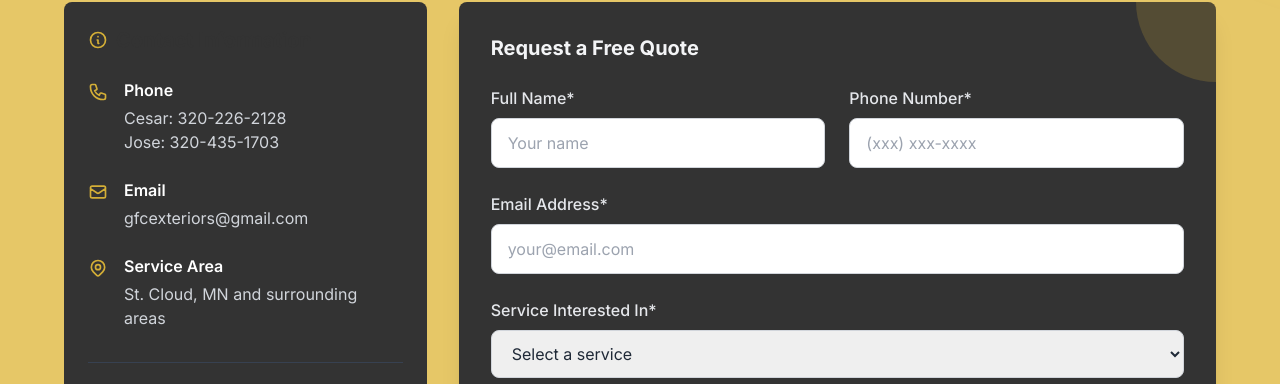
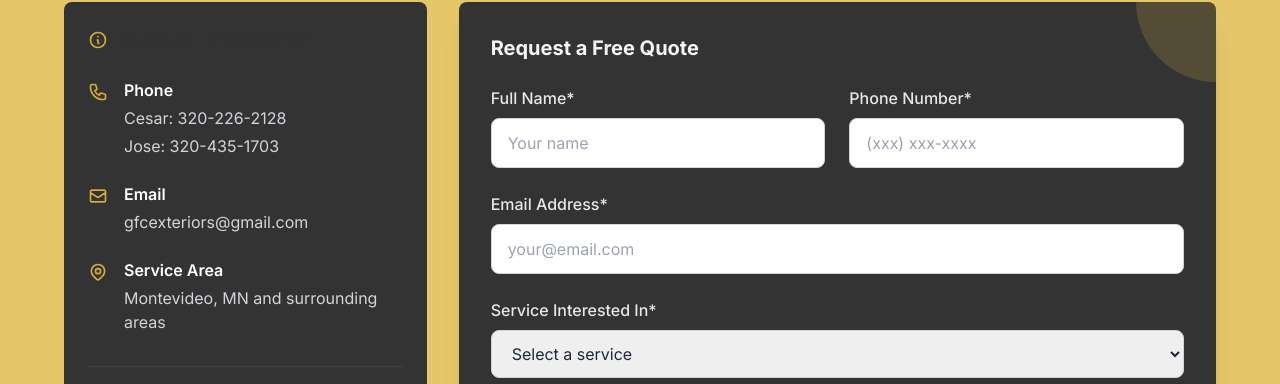
Before and after one commit to Dungyy/gfc-exteriors, a Next.js app: page / in a window 1280 px wide. Shown: the part 2976-3360 px from the top of the page. Built offline with nearby package versions, Linux system fonts and the light colour scheme.

Commit message:
updated location area

```diff
--- a/src/app/layout.js
+++ b/src/app/layout.js
@@ -15,7 +15,7 @@ const geistMono = Geist_Mono({
 export const metadata = {
   title: 'GFC Exteriors LLC',
   description:
-    'GFC Exteriors LLC provides professional exterior services including siding, gutters, lawn care, pressure washing, and more in the St. Cloud, MN area.',
+    'GFC Exteriors LLC provides professional exterior services including siding, gutters, lawn care, pressure washing, and more in the Montevideo, MN area.',
   icons: {
     icon: '/favicon.ico',
   },
--- a/src/app/page.js
+++ b/src/app/page.js
@@ -18,7 +18,7 @@ export default function Home() {
         <title>GFC Exteriors LLC & Services | Professional Exterior Solutions</title>
         <meta
           name="description"
-          content="GFC Exteriors LLC provides professional exterior services including siding, gutters, lawn care, pressure washing, and more in the St. Cloud, MN area."
+          content="GFC Exteriors LLC provides professional exterior services including siding, gutters, lawn care, pressure washing, and more in the Montevideo, MN area."
         />
         <meta name="viewport" content="width=device-width, initial-scale=1" />
         <link rel="icon" href="/favicon.ico" />
--- a/src/components/Contact.js
+++ b/src/components/Contact.js
@@ -111,8 +111,14 @@ const Contact = () => {
                                     </div>
                                     <div className="ml-4">
                                         <h4 className="text-white font-semibold">Phone</h4>
-                                        <p className="text-gray-300 mt-1">Cesar: 320-226-2128</p>
-                                        <p className="text-gray-300">Jose: 320-435-1703</p>
+                                        <p className="text-gray-300 mt-1"
+                                            onClick={() => window.location.href = 'tel:3202262128'}>
+                                            Cesar: <span className='hover:text-gfc-gold cursor-pointer transition-colors'>320-226-2128</span>
+                                        </p>
+                                        <p className="text-gray-300 mt-1"
+                                            onClick={() => window.location.href = 'tel:3204351703'}>
+                                            Jose: <span className='hover:text-gfc-gold cursor-pointer transition-colors'>320-435-1703</span>
+                                        </p>
                                     </div>
                                 </div>
 
@@ -135,7 +141,10 @@ const Contact = () => {
                                     </div>
                                     <div className="ml-4">
                                         <h4 className="text-white font-semibold">Email</h4>
-                                        <p className="text-gray-300 mt-1">gfcexteriors@gmail.com</p>
+                                        <p className="text-gray-300 mt-1 hover:text-gfc-gold cursor-pointer transition-colors"
+                                            onClick={() => window.location.href = 'mailto:gfcexteriors@gmail.com'}>
+                                            gfcexteriors@gmail.com
+                                        </p>
                                     </div>
                                 </div>
 
@@ -164,7 +173,7 @@ const Contact = () => {
                                     </div>
                                     <div className="ml-4">
                                         <h4 className="text-white font-semibold">Service Area</h4>
-                                        <p className="text-gray-300 mt-1">St. Cloud, MN and surrounding areas</p>
+                                        <p className="text-gray-300 mt-1">Montevideo, MN and surrounding areas</p>
                                     </div>
                                 </div>
                             </div>
--- a/src/components/Testimonials.js
+++ b/src/components/Testimonials.js
@@ -10,7 +10,7 @@ const Testimonials = () => {
     {
       text: "GFC Exteriors did an incredible job with our siding replacement. Their attention to detail and quality of work exceeded our expectations. We couldn't be happier with the results!",
       author: 'Michael R.',
-      location: 'St. Cloud, MN',
+      location: 'Montevideo, MN',
       rating: 5,
     },
     {
@@ -62,9 +62,8 @@ const Testimonials = () => {
             {testimonials.map((testimonial, index) => (
               <div
                 key={index}
-                className={`transition-opacity duration-700 absolute inset-0 flex items-center justify-center p-10 ${
-                  index === activeIndex ? 'opacity-100 z-10' : 'opacity-0 z-0'
-                }`}
+                className={`transition-opacity duration-700 absolute inset-0 flex items-center justify-center p-10 ${index === activeIndex ? 'opacity-100 z-10' : 'opacity-0 z-0'
+                  }`}
               >
                 <div className="text-center">
                   <p className="text-lg text-gray-700 mb-6">{testimonial.text}</p>
@@ -97,9 +96,8 @@ const Testimonials = () => {
                 <button
                   key={index}
                   onClick={() => setActiveIndex(index)}
-                  className={`h-2 w-2 rounded-full transition-all duration-300 ${
-                    index === activeIndex ? 'bg-gfc-gold w-6' : 'bg-gray-300'
-                  }`}
+                  className={`h-2 w-2 rounded-full transition-all duration-300 ${index === activeIndex ? 'bg-gfc-gold w-6' : 'bg-gray-300'
+                    }`}
                   aria-label={`Go to testimonial ${index + 1}`}
                 ></button>
               ))}
```
